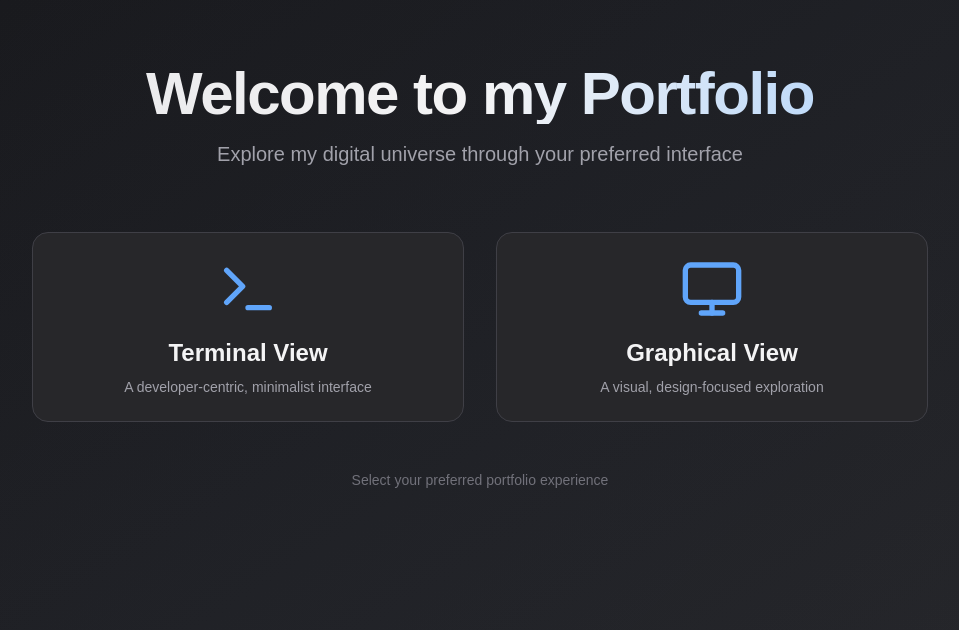
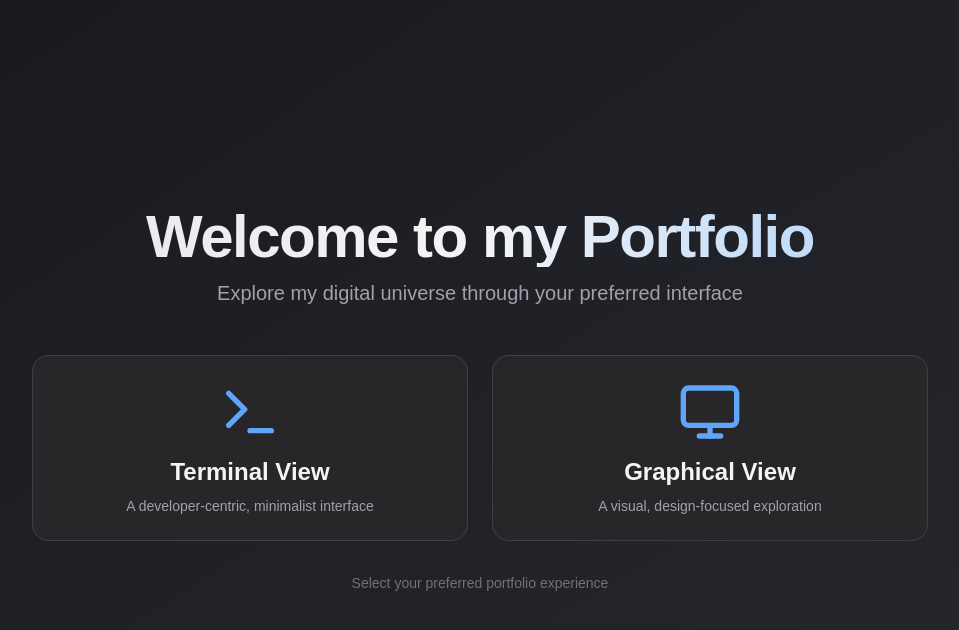
Before and after one commit to adarshkunwar/portfolio-v2, a Next.js app: page / in a window 1280 px wide. Shown: the top 630 px of the page, without its empty margins (160-1119 px from the left). Built offline with nearby package versions, Linux system fonts and the light colour scheme.

Commit message:
chore(landing): Center align landing page

```diff
--- a/src/app/page.tsx
+++ b/src/app/page.tsx
@@ -5,18 +5,18 @@ import { Terminal, Monitor } from "lucide-react";
 
 const Starter: React.FC = () => {
   return (
-    <div className="min-h-screen bg-gradient-to-br from-zinc-900 to-zinc-800 text-zinc-100 overflow-hidden relative">
+    <div className="min-h-screen bg-gradient-to-br from-zinc-900 to-zinc-800 text-zinc-100 relative flex items-center justify-center">
       <div className="absolute inset-0 bg-grid-zinc-800/[0.04] pointer-events-none"></div>
 
-      <div className="mx-auto max-w-7xl px-4 py-16 relative z-10">
+      <div className="w-full max-w-7xl px-4 py-8 relative z-10">
         {/* Header Section */}
         <motion.div
           initial={{ opacity: 0, y: -20 }}
           animate={{ opacity: 1, y: 0 }}
           transition={{ duration: 0.6 }}
-          className="text-center mb-16"
+          className="text-center mb-12"
         >
-          <h1 className="text-4xl md:text-6xl font-extrabold tracking-tight bg-clip-text text-transparent bg-gradient-to-r from-zinc-200 via-zinc-100 to-blue-300 mb-4">
+          <h1 className="text-4xl md:text-6xl font-extrabold tracking-tight bg-clip-text text-transparent bg-gradient-to-r from-zinc-200 via-zinc-100 to-blue-300 mb-3">
             Welcome to my Portfolio
           </h1>
           <p className="text-lg md:text-xl max-w-2xl mx-auto text-zinc-400">
@@ -25,7 +25,7 @@ const Starter: React.FC = () => {
         </motion.div>
 
         {/* Cards Container */}
-        <div className="grid md:grid-cols-2 gap-8 max-w-4xl mx-auto">
+        <div className="grid md:grid-cols-2 gap-6 max-w-4xl mx-auto mb-8">
           <motion.div
             whileHover={{ scale: 1.05 }}
             whileTap={{ scale: 0.95 }}
@@ -33,8 +33,8 @@ const Starter: React.FC = () => {
           >
             <Link href="/terminal" className="block">
               <div className="bg-zinc-800 border border-zinc-700 rounded-2xl p-6 text-center transition-all duration-300 group-hover:border-blue-500 group-hover:ring-4 group-hover:ring-blue-500/20">
-                <Terminal className="mx-auto mb-4 text-blue-400 w-16 h-16" />
-                <h2 className="text-2xl font-bold mb-2 text-zinc-100">
+                <Terminal className="mx-auto mb-3 text-blue-400 w-12 h-12 md:w-16 md:h-16" />
+                <h2 className="text-xl md:text-2xl font-bold mb-2 text-zinc-100">
                   Terminal View
                 </h2>
                 <p className="text-zinc-400 text-sm">
@@ -51,8 +51,8 @@ const Starter: React.FC = () => {
           >
             <Link href="/graphical" className="block">
               <div className="bg-zinc-800 border border-zinc-700 rounded-2xl p-6 text-center transition-all duration-300 group-hover:border-blue-500 group-hover:ring-4 group-hover:ring-blue-500/20">
-                <Monitor className="mx-auto mb-4 text-blue-400 w-16 h-16" />
-                <h2 className="text-2xl font-bold mb-2 text-zinc-100">
+                <Monitor className="mx-auto mb-3 text-blue-400 w-12 h-12 md:w-16 md:h-16" />
+                <h2 className="text-xl md:text-2xl font-bold mb-2 text-zinc-100">
                   Graphical View
                 </h2>
                 <p className="text-zinc-400 text-sm">
@@ -68,7 +68,7 @@ const Starter: React.FC = () => {
           initial={{ opacity: 0 }}
           animate={{ opacity: 1 }}
           transition={{ delay: 0.5, duration: 0.5 }}
-          className="text-center mt-12"
+          className="text-center"
         >
           <p className="text-zinc-500 text-sm">
             Select your preferred portfolio experience
```
